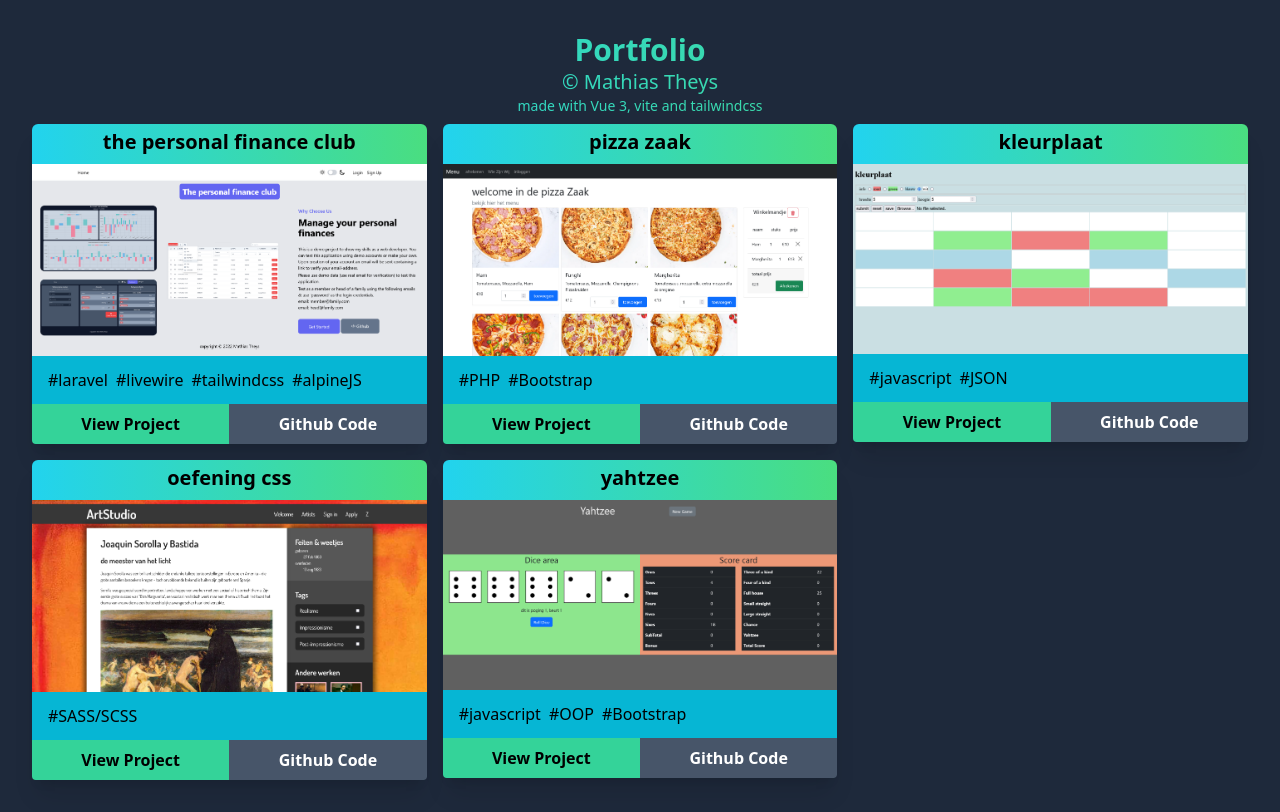
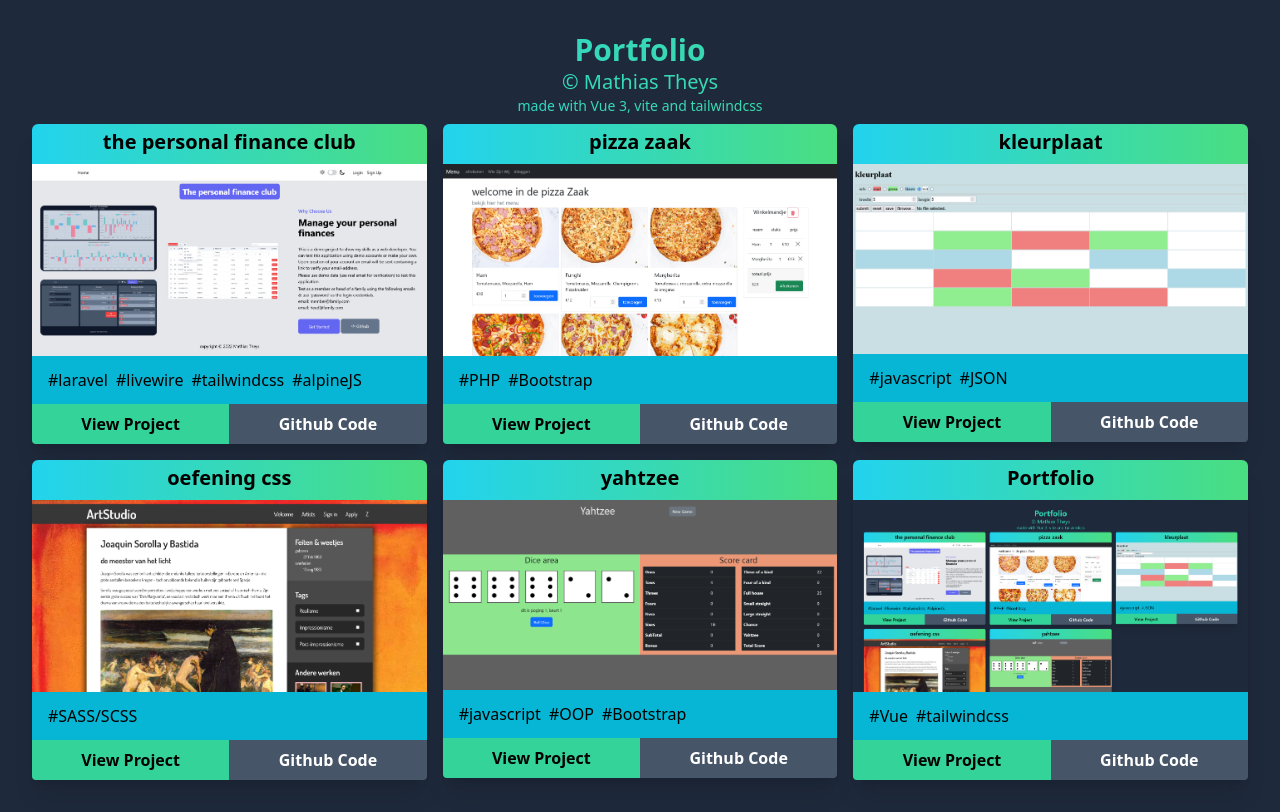
Before and after one commit to AtlasMountains/Portfolio, a Vue app: page / in a window 1280 px wide. Built offline with nearby package versions, Linux system fonts and the light colour scheme.

Commit message:
add portfolio project

```diff
--- a/src/App.vue
+++ b/src/App.vue
@@ -81,6 +81,17 @@ export default {
           {id:3,name:'Bootstrap'},
         ]
       },
+      {
+        id: 6,
+        linkCode: "https://github.com/AtlasMountains/portfolio",
+        linkProject: "https://atlasmountains.github.io/portfolio",
+        foto: "/src/assets/portfolio.png",
+        title: "Portfolio",
+        tags: [
+          {id:1,name:'Vue'},
+          {id:2,name:'tailwindcss'},
+        ]
+      },
     ];
   },
 };
```
Also changed, not shown: src/assets/Portfolio.png (added).
